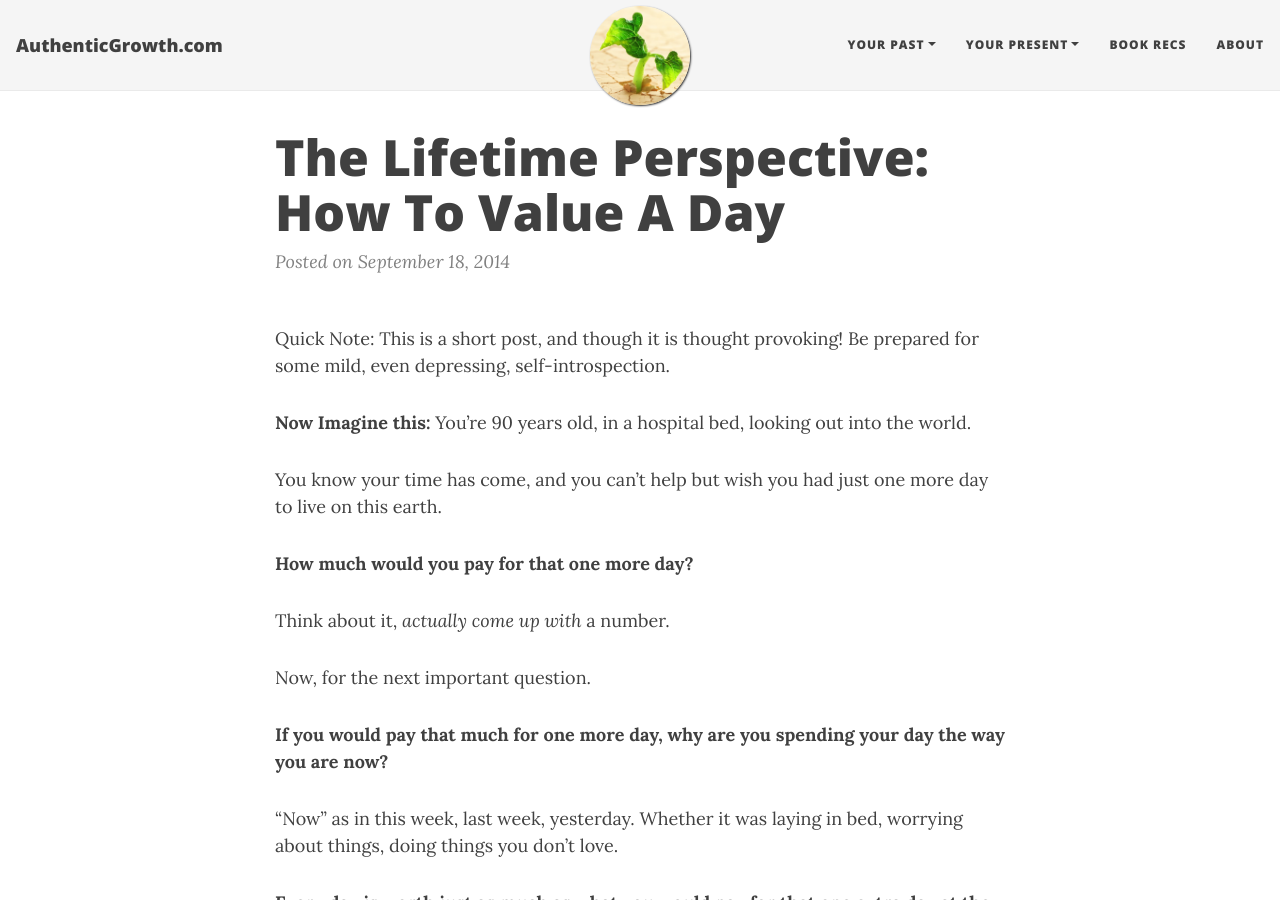
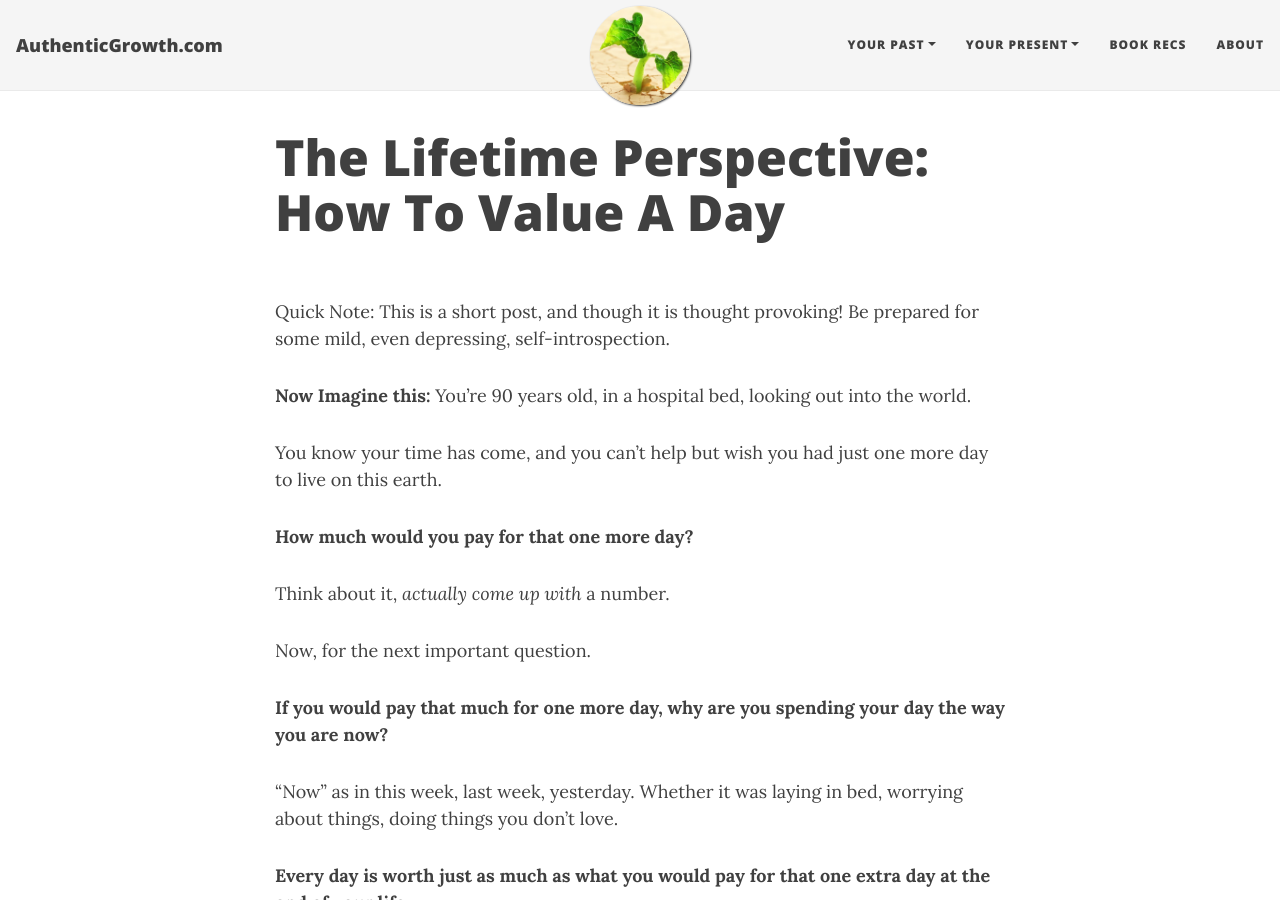
Before and after one commit to anthonydgallo/AuthenticGrowth, a Jekyll site: the page built from _posts/2014-09-18-power-of-perspective.markdown, in a window 1280 px wide and 900 px high. Built offline with Jekyll 4.4.1, drawn with Linux system fonts in a browser that asks for light colours; nearby versions of some CDN libraries.

Commit message:
header update

```diff
--- a/_includes/header.html
+++ b/_includes/header.html
@@ -66,7 +66,7 @@
       {% endif %}
 
       {% if include.type == "post" %}
-          <span class="post-meta">Posted on {{ page.date | date: date_format }}</span>
+          <!-- <span class="post-meta">Posted on {{ page.date | date: date_format }}</span> -->
           {% if page.readtime %}
             {% include readtime.html %}
           {% endif %}
```
